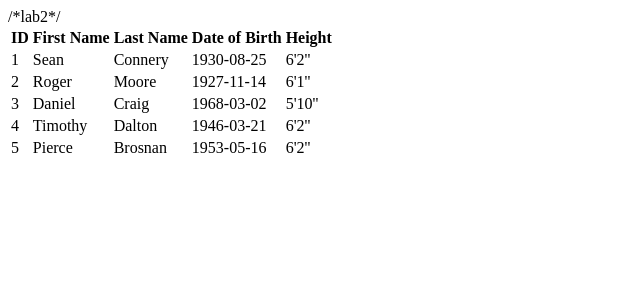
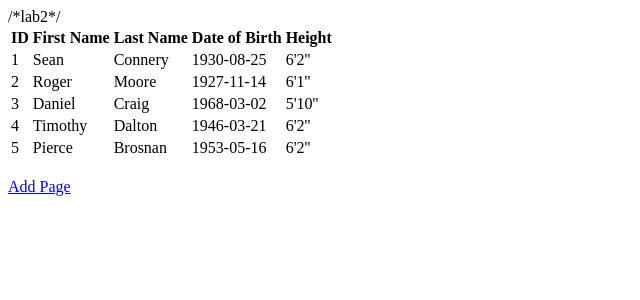
Before and after one commit to coliver2/PHPClassWinter2016, a PHP site: page /view.php in a window 1280 px wide. Shown: the top 300 px of the page, without its empty margins (0-640 px from the left). Run offline with PHP 8.4, Linux system fonts and the light colour scheme; data comes from the database, SQL or seed files in the repository.

Commit message:
fianlverlab2

```diff
--- a/week2/lab2/add.php
+++ b/week2/lab2/add.php
@@ -56,5 +56,7 @@
 
             <input type="submit" value="Submit" />
         </form>
+        <br/>
+        <a href="view.php"> View Page</a>
     </body>
 </html>
--- a/week2/lab2/view.php
+++ b/week2/lab2/view.php
@@ -70,7 +70,11 @@
                     <td><?php echo $row['height']; ?></td>
                 </tr>
             <?php endforeach; ?>
+
         </table>
+
+        <br/>
+              <a href="add.php"> Add Page </a>
 
     </body>
 </html>
```
